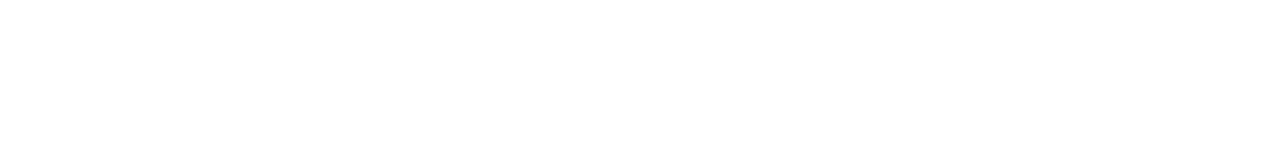
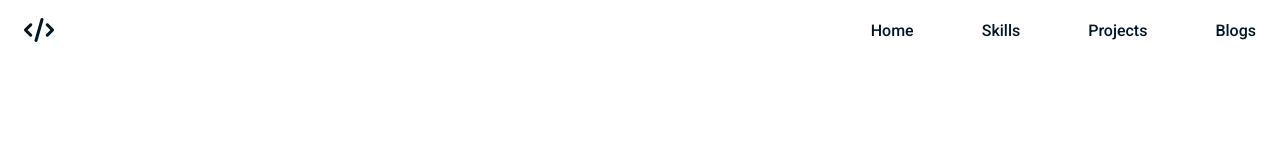
Before and after one commit to ShikharSingh98/portfolio, a plain HTML site: page index.html in a window 1280 px wide. Drawn offline with Linux system fonts and the light colour scheme.

Commit message:
created header component

```diff
--- /dev/null
+++ b/css/general.css
@@ -0,0 +1,57 @@
+/*
+- Font sizes (px)
+10 / 12 / 14 / 16 / 18 / 20 / 24 / 30 / 36 / 44 / 52 / 62 / 74 / 86 / 98
+
+- Spacing system (px)
+2 / 4 / 8 / 12 / 16 / 24 / 32 / 48 / 64 / 80 / 96 / 128
+
+*/
+
+/*
+=========================
+Global Styles
+=========================
+*/
+
+* {
+  margin: 0;
+  padding: 0;
+  box-sizing: border-box;
+}
+
+html {
+  font-size: 62.5%;
+}
+
+:root {
+  --primary-color: #e9344a;
+  --primary-dark-color: #e71d36;
+  --main-black: #011627;
+  --main-white: #fff;
+  --grey-color: #4d5c68;
+  --dark-grey-color: #344552;
+  --light-grey-color: #99a2a9;
+  --transition: all 0.3s linear;
+}
+
+body {
+  font-family: 'Roboto', sans-serif;
+  color: var(--main-black);
+  font-weight: 400;
+}
+
+a {
+  text-decoration: none;
+}
+
+/*
+=========================
+General Styles
+=========================
+*/
+
+.container {
+  max-width: 130rem;
+  margin: 0 auto;
+  padding: 0 2.4rem;
+}
--- a/css/styles.css
+++ b/css/styles.css
@@ -0,0 +1,82 @@
+/* Header */
+
+.header-container {
+  display: flex;
+  flex-direction: column;
+  padding: 1.8rem 0;
+}
+
+.logo-container {
+  display: flex;
+  justify-content: space-between;
+}
+
+.logo {
+  font-size: 2.4rem;
+  cursor: pointer;
+}
+
+.logo--toggle {
+  transition: var(--transition);
+}
+
+.logo--toggle:hover {
+  transform: scale(1.1);
+}
+
+.navbar {
+  height: 0;
+  overflow: hidden;
+  transition: var(--transition);
+}
+
+.show-navbar {
+  height: 25rem;
+}
+
+.navbar-list {
+  list-style: none;
+  display: flex;
+  flex-direction: column;
+  gap: 3.2rem;
+  padding-top: 3.2rem;
+}
+
+.navbar-list-item a:link,
+.navbar-list-item a:visited {
+  font-size: 1.6rem;
+  color: var(--main-black);
+  transition: var(--transition);
+  font-weight: 500;
+}
+
+.navbar-list-item a:hover,
+.navbar-list-item a:active {
+  color: var(--primary-color);
+}
+
+@media screen and (min-width: 768px) {
+  .header-container {
+    flex-direction: row;
+    justify-content: space-between;
+    align-items: center;
+  }
+  .logo--toggle {
+    display: none;
+  }
+
+  .navbar {
+    height: auto;
+  }
+
+  .navbar-list {
+    flex-direction: row;
+    padding: 0;
+  }
+}
+
+@media screen and (min-width: 1200px) {
+  .navbar-list {
+    gap: 6.8rem;
+  }
+}
--- a/index.html
+++ b/index.html
@@ -5,7 +5,38 @@
     <meta http-equiv="X-UA-Compatible" content="IE=edge" />
     <meta name="viewport" content="width=device-width, initial-scale=1.0" />
     <title>Shikhar Singh</title>
+    <link rel="preconnect" href="https://fonts.googleapis.com" />
+    <link rel="preconnect" href="https://fonts.gstatic.com" crossorigin />
+    <link href="https://fonts.googleapis.com/css2?family=Roboto:wght@400;500;700;900&display=swap" rel="stylesheet" />
+    <link
+      rel="stylesheet"
+      href="https://cdnjs.cloudflare.com/ajax/libs/font-awesome/6.1.1/css/all.min.css"
+      integrity="sha512-KfkfwYDsLkIlwQp6LFnl8zNdLGxu9YAA1QvwINks4PhcElQSvqcyVLLD9aMhXd13uQjoXtEKNosOWaZqXgel0g=="
+      crossorigin="anonymous"
+      referrerpolicy="no-referrer"
+    />
+    <link rel="stylesheet" href="./css/general.css" />
     <link rel="stylesheet" href="./css/styles.css" />
   </head>
-  <body></body>
+  <body>
+    <header>
+      <div class="container">
+        <div class="header-container">
+          <div class="logo-container">
+            <i class="logo fa-solid fa-code"></i>
+            <i class="logo logo--toggle fa-solid fa-bars-staggered" id="navbar-toggle"></i>
+          </div>
+          <nav class="navbar" id="navbar">
+            <ul class="navbar-list">
+              <li class="navbar-list-item"><a href="#" class="navbar-link">Home</a></li>
+              <li class="navbar-list-item"><a href="#skills" class="navbar-link">Skills</a></li>
+              <li class="navbar-list-item"><a href="#projects" class="navbar-link">Projects</a></li>
+              <li class="navbar-list-item"><a href="#blogs" class="navbar-link">Blogs</a></li>
+            </ul>
+          </nav>
+        </div>
+      </div>
+    </header>
+    <script src="./js/script.js"></script>
+  </body>
 </html>
--- /dev/null
+++ b/js/script.js
@@ -0,0 +1,6 @@
+const navbarToggle = document.querySelector('#navbar-toggle');
+const navbar = document.querySelector('#navbar');
+
+navbarToggle.addEventListener('click', function () {
+  navbar.classList.toggle('show-navbar');
+});
```
Also changed, not shown: img/blogs/execution-context-blog.png (added), img/blogs/hoisting.png (added), img/blogs/var,let and const.png (added), img/hero-img.svg (added).
